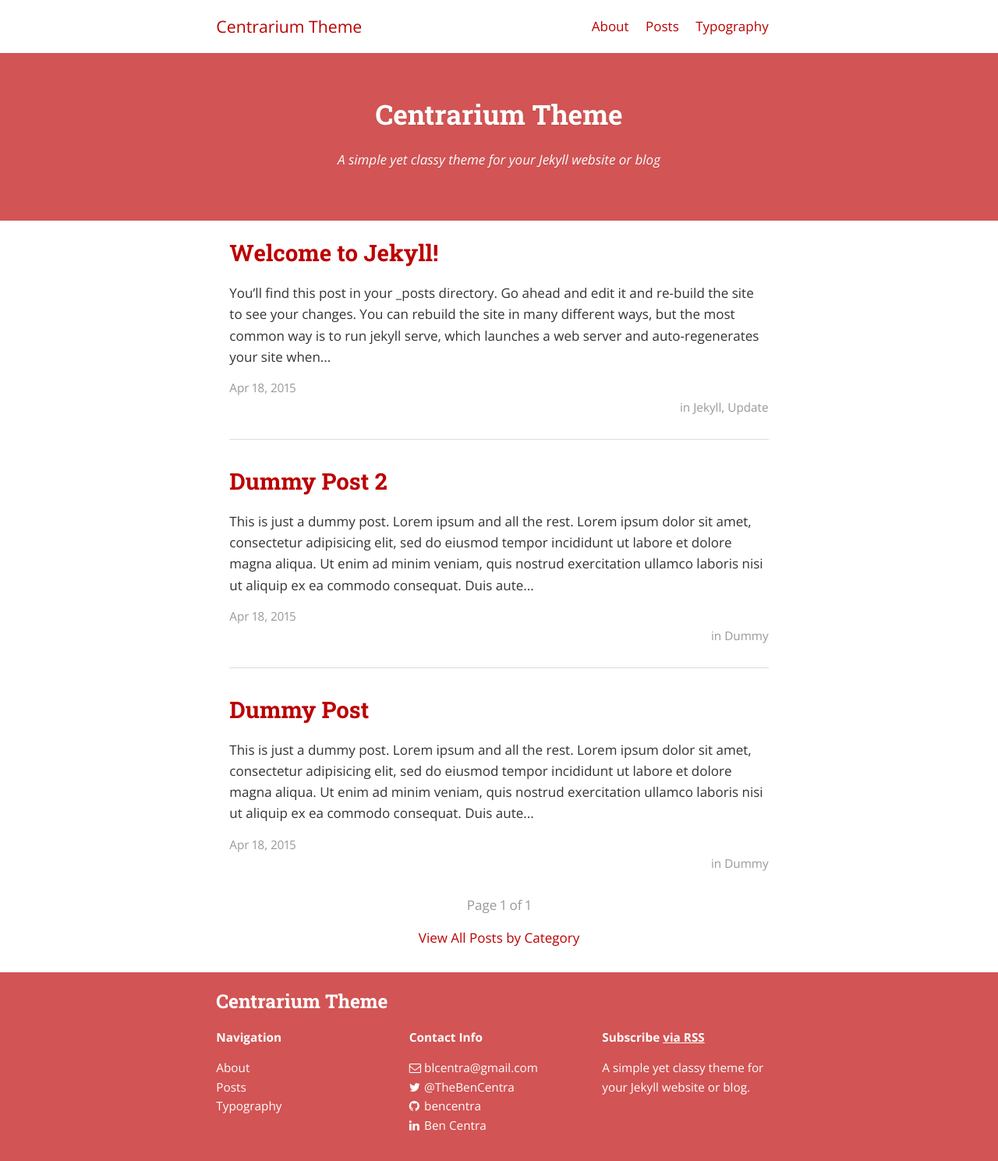
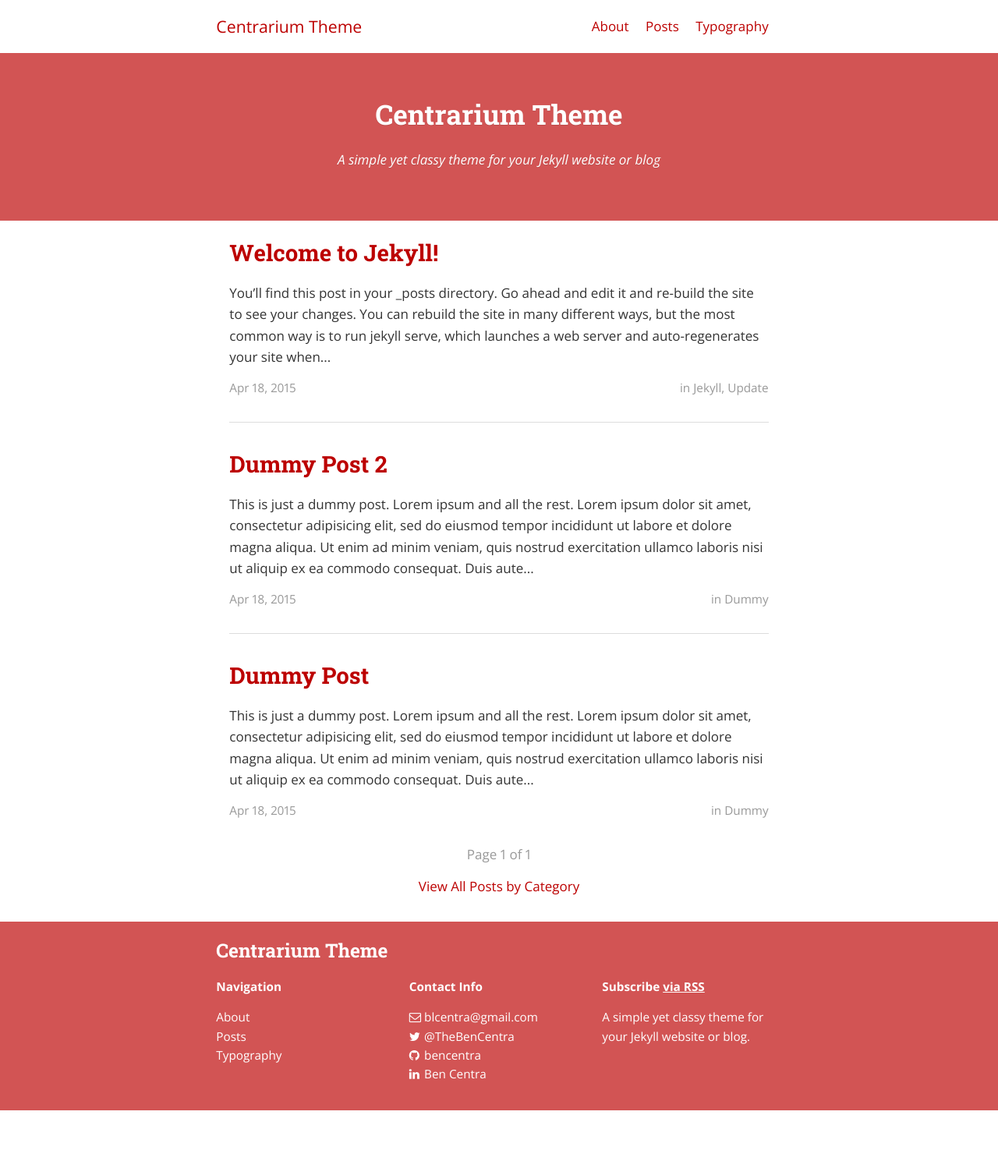
Before and after one commit to bencentra/centrarium, a Jekyll site: the page built from index.html, in a window 1280 px wide. Shown: the whole page at 78% size. Built offline with Jekyll 4.4.1, drawn with Linux system fonts in a browser that asks for light colours; nearby versions of some CDN libraries; the list of posts is cut into pages by our own code; a style sheet for code colours, icons or effects is not loaded; after the commit the page ends 1424 px from its top, so only the background shows below that.

Commit message:
better formatting for front-page posts

```diff
--- a/_layouts/post.html
+++ b/_layouts/post.html
@@ -26,7 +26,7 @@
     {% if social.share_url != null %}
       <a href="{{ social.share_url }}{{ social.share_title }}{{page.title | cgi_escape}}{{ social.share_link }}{{site.url}}{{page.id}}.html"
         onclick="window.open(this.href, '{{ social.icon }}-share', 'width=550,height=255');return false;">
-      	<i class="fa fa-{{ social.icon }}-square"></i>
+      	<i class="fa fa-{{ social.icon }}-square fa-lg"></i>
       </a>
     {% endif %}
   {% endfor %}
--- a/_sass/_layout.scss
+++ b/_sass/_layout.scss
@@ -160,10 +160,16 @@
 		color: $medium-gray;
 		.post-date {
 			// @include span-columns(6 of 12);
+			width: 49%;
+			float: left;
+			margin-right: 0;
 			font-size: 0.9em;
 		}
 		.post-categories {
 			// @include span-columns(6 of 12);
+			width: 50%;
+			float: right;
+			margin-right: 0;
 			text-align: right;
 			font-size: 0.9em;
 		}
@@ -177,7 +183,7 @@
 	}
 	.site-header-container {
 		width: 100%;
-		padding: 3em 0;
+		padding: 3em 1em;
 		background-color: $highlight-color;
 		color: $white;
 		text-align: center;
--- a/index.html
+++ b/index.html
@@ -25,6 +25,7 @@
       	<div class="post-categories">{% if post.categories %}in {% for cat in post.categories %}{{ cat }}{% if forloop.last == false %}, {% endif %}{% endfor %}{% endif %}</div>
       </section>
     </li>
+    <br class="clearfix">
     {% if forloop.last == false %}
     <hr>
     {% endif %}
```
